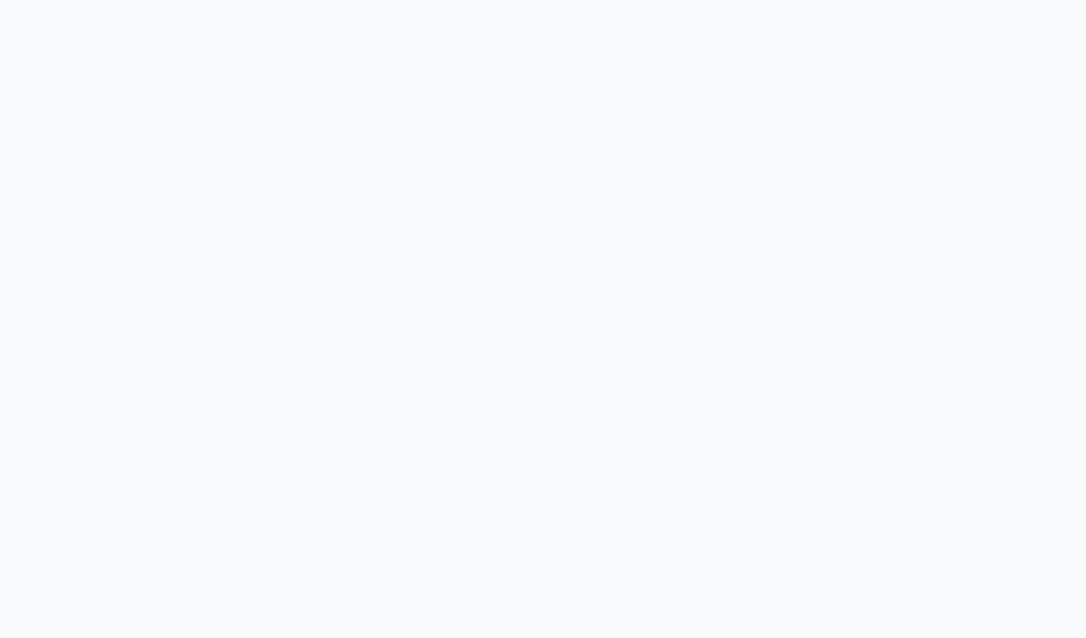
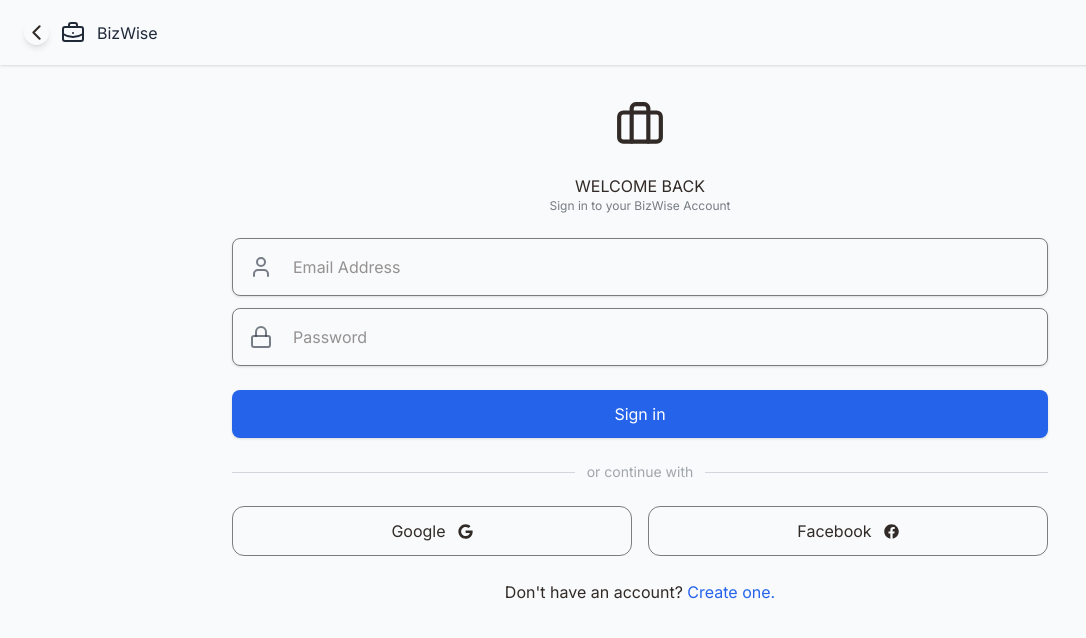
Before and after one commit to jcardinez03/business-management-system, a React (Vite) app: page /login in a window 1280 px wide. Before the commit this address had no page. Shown: the top 638 px of the page, without its empty margins (0-1086 px from the left). Built offline with nearby package versions, Linux system fonts and the light colour scheme; a web font is replaced by a local one.

Commit message:
created Login UI with auth

```diff
--- a/package.json
+++ b/package.json
@@ -14,6 +14,7 @@
     "lucide-react": "^1.26.0",
     "react": "^19.2.7",
     "react-dom": "^19.2.7",
+    "react-icons": "^5.7.0",
     "react-router-dom": "^7.18.2",
     "tailwindcss": "^4.3.3"
   },
--- a/src/App.jsx
+++ b/src/App.jsx
@@ -2,12 +2,14 @@
 import { Routes, Route } from "react-router-dom";
 import  Landing  from "@/pages/Landing";
 import  Register  from "@/pages/Register";
+import  Login  from "@/pages/Login";
 
 function App() {
   return (
     <Routes>
       <Route path="/"  element={<Landing/>} />
       <Route path="/register"  element={<Register/>} />
+      <Route path="/login"  element={<Login/>} />
     </Routes>
   )
 }
--- a/src/components/Button.jsx
+++ b/src/components/Button.jsx
@@ -1,5 +1,5 @@
-export const Button = ({className, size="default", children, color="blue", onClick}) => {
-    const baseClasses = "relative overflow-hidden rounded-lg shadow-sm";
+export const Button = ({className, size="default", children, color="blue", onClick, disabled}) => {
+    const baseClasses = "relative overflow-hidden rounded-lg shadow-sm hover:bg-blue-800 hover:text-light/50";
 
     const sizeClasses = {
         sm: "px-4 py-1 text-sm",
@@ -18,7 +18,7 @@
     // sizeClasses - Tailwind classes for each button size (sm, default, lg)
     // className - additional Tailwind classes passed from <Button>
     return (
-        <button className={classes}>
+        <button className={classes} disabled={disabled}>
             <span className="relative flex items-center justify-center gap-2" onClick={onClick}>
                 {children}
             </span>
--- a/src/components/Input.jsx
+++ b/src/components/Input.jsx
@@ -1,12 +1,16 @@
-export const Input = ({type, className, placeholder, value, onChange}) => {
 
-    const baseClasses = "border-0"
+export const Input = ({type, className, placeholder, value, onChange, icon}) => {
 
+    const baseClasses = "border-0 focus:outline-0 w-full p-2"
 
+    const Icon = icon;
     const classes = `${baseClasses} ${className}`;
     return(
         <>
+        <div className="flex flex-row items-center border border-black/50 gap-3 shadow py-2 px-4 rounded-lg focus-within:outline focus-within:outline-primary">
+            <p><Icon className="text-dark/60" /></p>
             <input type={type} className={classes} placeholder={placeholder} value={value} onChange={onChange}/>
+        </div>
         </>
     )
 }
--- /dev/null
+++ b/src/pages/Login.jsx
@@ -0,0 +1,145 @@
+import { Navbar } from "@/layout/Navbar"
+import { Input } from "@/components/Input";
+import { Button } from "@/components/Button";
+import { Briefcase, User, Lock } from "lucide-react";
+import { FaGoogle, FaFacebook } from "react-icons/fa";
+import { useState } from "react";
+import { useNavigate } from "react-router-dom";
+export const Login = () => {
+    const [loginForm, setLoginForm] = useState({
+        email: "",
+        password: ""
+    });
+    const [errors, setErrors] = useState({});
+    const [message, setMessage] = useState("");
+    const validateForm = () => {
+        let valid = true;
+        if (loginForm.email === "") {
+            setErrors((prev) => ({
+                ...prev,
+                email: "Email address cannot be empty."
+            }));
+
+            valid = false;
+        }
+
+        if (loginForm.password === "") {
+            setErrors((prev) => ({
+                ...prev,
+                password: "Password cannot be empty."
+            }))
+            valid = false
+        }
+
+        return valid;
+    }
+
+    const navigate = useNavigate();
+    const handleLoginForm = async (e) => {
+        e.preventDefault();
+
+        if (!validateForm()) {
+            return;
+        }
+        const csrfToken = decodeURIComponent(
+            document.cookie
+                .split('; ')
+                .find(row => row.startsWith('XSRF-TOKEN='))
+                ?.split('=')[1] || ''
+        );
+
+        await fetch('http://localhost:8000/sanctum/csrf-cookie', {
+            credentials: 'include'
+        });
+
+        const response = await fetch('http://localhost:8000/api/login', {
+            method: "POST",
+            credentials: "include",
+            headers: {
+                "Content-type": "application/json",
+                "X-XSRF-TOKEN": csrfToken
+            },
+            body: JSON.stringify(loginForm)
+        });
+
+        const data = await response.json();
+
+        if (!response.ok) {
+            setErrors(data.message);
+            return;
+        }
+        setMessage(data.message);
+
+        setTimeout(() => {
+            navigate('/');
+        }, 1000);
+    }
+    return (
+        <>
+            <div className="pt-25">
+                <div className="w-full md:max-w-4xl mx-auto">
+                    <Navbar />
+
+                    <div className="px-10">
+                        <div className="flex justify-center items-center">
+                            <Briefcase size={50} />
+                        </div>
+                        <div className="mt-6">
+                            <h2 className="text-center">WELCOME BACK</h2>
+                            <p className="text-secondary/60 text-xs text-center">Sign in to your BizWise Account</p>
+                        </div>
+                        <form onSubmit={handleLoginForm}>
+                            <div className="mb-3 mt-6">
+                                <Input placeholder="Email Address" value={loginForm.email} icon={User} onChange={(e) => setLoginForm({
+                                    ...loginForm,
+                                    email: e.target.value
+                                })}></Input>
+                            </div>
+                            {errors.email && (
+                                <p>Email Address cannot be empty.</p>
+                            )}
+                            <div className="mt-3">
+                                <Input placeholder="Password" value={loginForm.password} type="password" icon={Lock} onChange={(e) => setLoginForm({
+                                    ...loginForm,
+                                    password: e.target.value
+                                })}></Input>
+                            </div>
+                            {errors.password && (
+                                <p>Password cannot be empty.</p>
+                            )}
+                            <div className="mt-6">
+
+                                <Button className="w-full shadow" >Sign in</Button>
+                            </div>
+                        </form>
+                        <div className="flex items-center gap-3 mt-6">
+                            <div className="h-px bg-gray-300 flex-1"></div>
+                            <div>
+                                <p className="text-sm text-secondary/40">or continue with</p>
+                            </div>
+                            <div className="h-px bg-gray-300 flex-1"></div>
+                        </div>
+                        <div className="mt-6 flex items-center gap-4">
+                            <div className="rounded border border-black/50 flex-1 p-3 flex items-center gap-3 justify-center">
+                                Google <FaGoogle size={15} />
+                            </div>
+                            <div className="rounded border border-black/50 flex-1 p-3 flex items-center gap-3 justify-center">
+                                Facebook <FaFacebook size={15} />
+                            </div>
+                        </div>
+                        <div className="mt-6">
+                            <p className="text-center">Don't have an account? <span className="text-primary">Create one.</span></p>
+                        </div>
+                    </div>
+                </div>
+            </div>
+
+        </>
+    )
+}
+
+
+
+
+
+export default Login;
--- a/src/pages/Register.jsx
+++ b/src/pages/Register.jsx
@@ -2,7 +2,7 @@
 import { Navbar } from "../layout/Navbar";
 import { Button } from "@/components/Button";
 import { Link, useNavigate } from "react-router-dom";
-import { useState } from "react";
+import { useState, useEffect } from "react";
 import { RegisterUser } from "@/pages/register/RegisterUser";
 import { RegisterBusiness } from "@/pages/register/RegisterBusiness";
 import { RegisterPlan } from "@/pages/register/RegisterPlan";
@@ -16,18 +16,25 @@
 
 export const Register = () => {
     const [message, setMessage] = useState("");
+
     const [registerForm, setRegisterForm] = useState({
         full_name: "",
         email: "",
         password: "",
         business_name: "",
         business_type: "",
-        plan:"",
+        plan_id: "",
         team_size: ""
     });
+
     const navigate = useNavigate();
     const handleRegisterForm = async (e) => {
         e.preventDefault();
+
+        if(!validateForm()){
+            return;
+        }
+
         const response = await fetch("http://localhost:8000/api/register", {
             method: "POST",
             headers: {
@@ -38,21 +45,116 @@
 
         const data = await response.json();
 
+        if (!response.ok) {
+            setErrors(data.errors);
+            return;
+        }
         setMessage(data.message);
 
         setTimeout(() => {
-            navigate('/');
+            navigate('/login');
         }, 1000);
     }
+    // STEP
     const [currentStep, setCurrentStep] = useState(1);
 
     const handleNextStep = () => {
+        if (!validateForm()) {
+            return;
+        }
+
         setCurrentStep((prev) => prev + 1);
     }
     const handleBackStep = () => {
         setCurrentStep((prev) => prev - 1);
     }
+
+// BUSINESS TYPES
+    const [businessTypes, setBusinessTypes] = useState([])
+
+    const getBusinessTypes = async () => {
+        const response = await fetch('http://localhost:8000/api/business-types/get')
+        const data = await response.json();
+
+        setBusinessTypes(data);
+    }
+
+    useEffect(() => {
+        getBusinessTypes();
+    }, []);
     console.log(registerForm)
+
+    // ERROR
+    const [errors, setErrors] = useState([]);
+
+    const validateForm = () => {
+        let valid = true
+        if (currentStep === 1) {
+            if (registerForm.full_name === "") {
+                setErrors((prev) => ({
+                    ...prev,
+                    full_name: "Full name is required",
+                }))
+                valid = false
+            }
+
+            if (registerForm.email === "") {
+                setErrors((prev) => ({
+                    ...prev,
+                    email: "Email is required",
+                }))
+                valid = false
+            }
+
+            if (registerForm.password === "") {
+                setErrors((prev) => ({
+                    ...prev,
+                    password: "Password is required",
+                }))
+                valid = false
+            }
+
+            if (registerForm.password !== "" && registerForm.password.length < 8) {
+                setErrors((prev) => ({
+                    ...prev,
+                    password: "Password should be at least 8 characters long",
+                }))
+                valid = false
+            }
+        }
+
+
+        if (currentStep === 2) {
+            if (registerForm.business_name === "") {
+                setErrors((prev) => ({
+                    ...prev,
+                    business_name: "Company name required",
+                }))
+                valid = false
+            }
+
+            if (registerForm.business_type === "") {
+                setErrors((prev) => ({
+                    ...prev,
+                    business_type: "Please choose one business type.",
+                }))
+                valid = false
+            }
+        }
+
+
+        if (currentStep === 3) {
+            if (registerForm.plan === "") {
+                setErrors((prev) => ({
+                    ...prev,
+                    plan: "Please choose a plan",
+                }))
+                valid = false
+            }
+
+        }
+        return valid;
+    }
     return (
         <div className="pt-25">
             <Navbar />
@@ -65,20 +167,23 @@
                 {currentStep === 1 ? (
                     <RegisterUser registerForm={registerForm}
                         setRegisterForm={setRegisterForm}
-                        handleRegisterForm={handleRegisterForm}
-                        handleNextStep={handleNextStep} />
+                        handleNextStep={handleNextStep}
+                        errors={errors} />
                 ) : currentStep === 2 ? (
                     <RegisterBusiness registerForm={registerForm}
                         setRegisterForm={setRegisterForm}
-                        handleRegisterForm={handleRegisterForm}
                         handleNextStep={handleNextStep}
-                        handleBackStep={handleBackStep} />
+                        handleBackStep={handleBackStep}
+                        businessTypes={businessTypes}
+                        errors={errors} />
                 ) : (
                     <RegisterPlan registerForm={registerForm}
                         setRegisterForm={setRegisterForm}
                         handleRegisterForm={handleRegisterForm}
                         handleNextStep={handleNextStep}
-                        handleBackStep={handleBackStep} />
+                        handleBackStep={handleBackStep}
+                        errors={errors}
+                        message={message}/>
                 )
                 }
             </div>
--- a/src/pages/register/RegisterUser.jsx
+++ b/src/pages/register/RegisterUser.jsx
@@ -31,7 +31,7 @@
     }
 ]
 
-export const RegisterUser = ({registerForm, setRegisterForm, handleRegisterForm, handleNextStep}) => {
+export const RegisterUser = ({ registerForm, setRegisterForm, handleNextStep, errors }) => {
 
     return (
         <>
@@ -47,8 +47,7 @@
                     return (
                         <div key={field.id} className="mt-4">
                             <Label htmlFor={field.id}>{field.label}</Label>
-                                <div className="flex flex-row items-center gap-3 shadow py-2 px-4 rounded-lg focus-within:outline focus-within:outline-primary">
-                                    <p><Icon className="text-primary/60" /></p>
+
                             <Input type={field.type}
                                 placeholder={field.placeholder}
                                 value={registerForm[field.name]}
@@ -56,19 +55,26 @@
                                 onChange={(e) => setRegisterForm({
                                     ...registerForm,
                                     [field.name]: e.target.value
-                                        })} />
+                                })} icon={field.icon} />
+
+                            <div className="mt-2">
+                                {errors[field.name] && (
+                                    <p className="fw-bold text-danger animate-fade-in">{errors[field.name]}</p>
+                                )}
                             </div>
                         </div>
                     )
                 }
                 )}
+
+
                 <div className="mt-6">
-                        <Button type="button" className="w-full hover:bg-light hover:outline-1 hover:text-primary" onClick={handleNextStep}>
+                    <Button type="button" className="w-full" onClick={handleNextStep}>
                         Continue
                     </Button>
                 </div>
                 <div className="mt-6 text-center">
-                    Already have an account? <Link to="/" className="font-semibold text-primary">Sign in</Link>
+                    Already have an account? <Link to="/login" className="font-semibold text-primary">Sign in</Link>
                 </div>
             </div>
         </>
```
Also changed, not shown: src/components/Checkbox.jsx (added, +9 -0 lines), src/layout/Navbar.jsx (+5 -3 lines), src/pages/register/RegisterBusiness.jsx (+22 -39 lines), src/pages/register/RegisterPlan.jsx (+22 -5 lines), 1 other file (tests, documents, lock files or other folders). Lines whose indentation alone changed are shown as unchanged.
